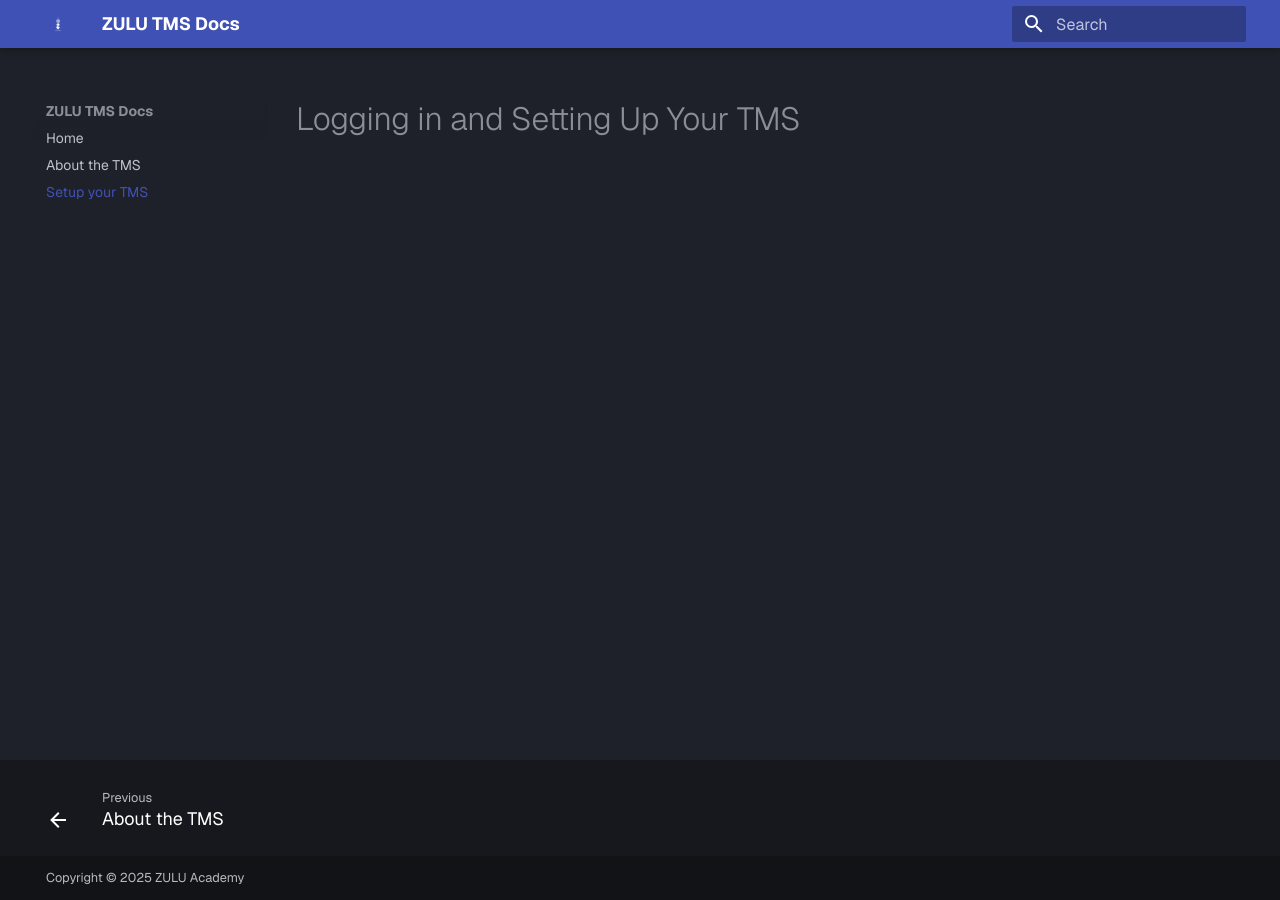
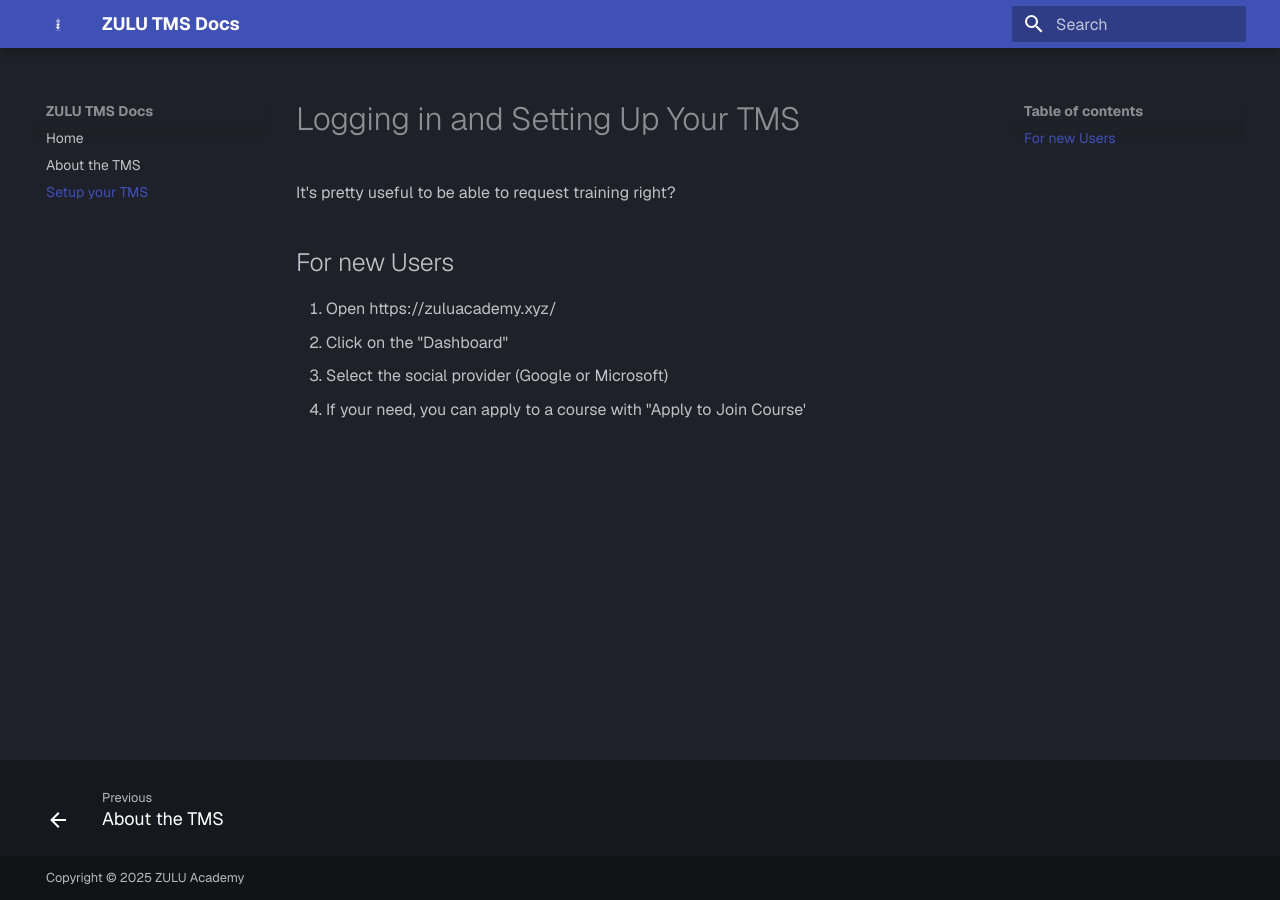
Before and after one commit to KaiSimpson13123/zulu-docs, an MkDocs documentation site: the page built from docs/Setup.md, in a window 1280 px wide. Built offline with MkDocs 1.6.1 and Material for MkDocs 9.7.7, drawn with Linux system fonts in a browser that asks for light colours.

Commit message:
Add New User Section

```diff
--- a/docs/Setup.md
+++ b/docs/Setup.md
@@ -3,3 +3,11 @@ title: Setup your TMS
 ---
 
 # Logging in and Setting Up Your TMS
+
+It's pretty useful to be able to request training right?
+
+## For new Users
+1. Open https://zuluacademy.xyz/
+2. Click on the "Dashboard"
+3. Select the social provider (Google or Microsoft)
+4. If your need, you can apply to a course with "Apply to Join Course'
```
